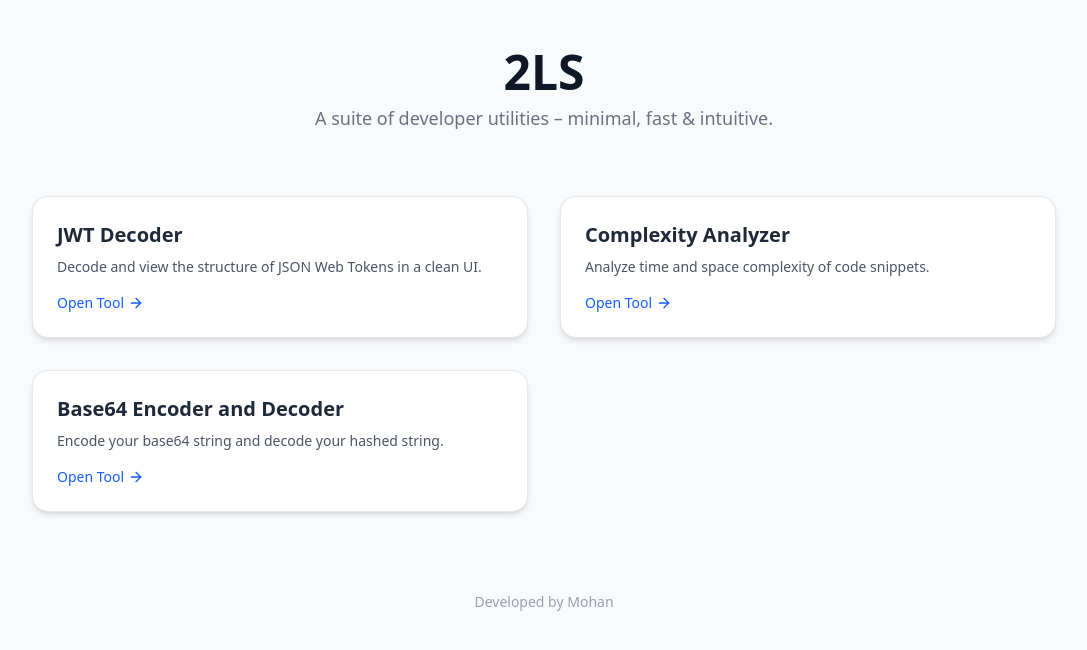
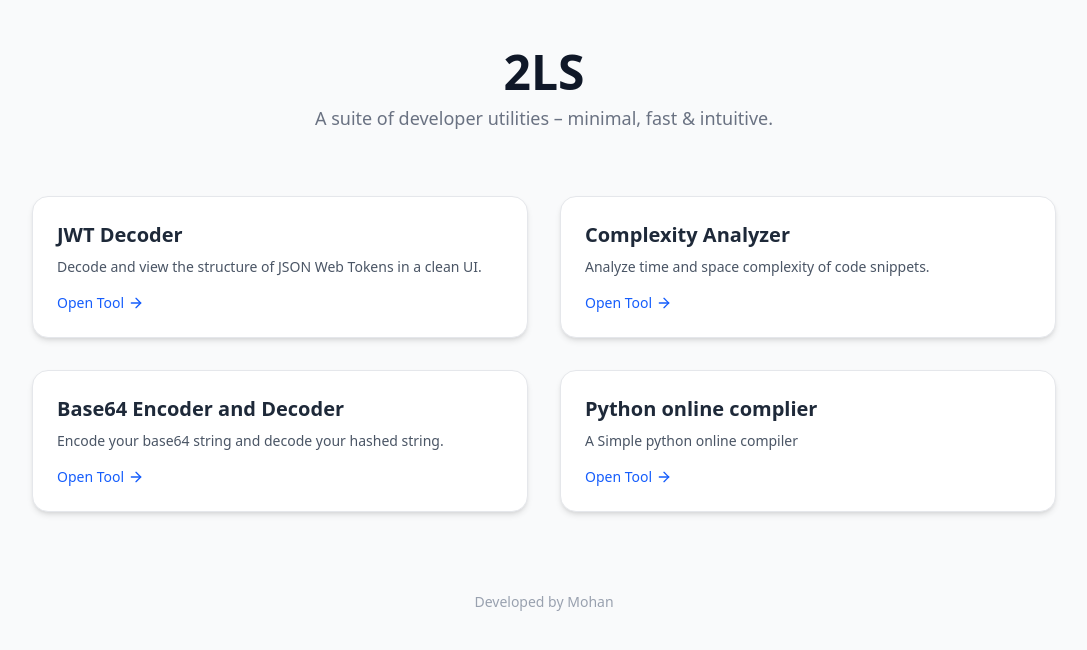
Before and after one commit to mohan-bee/2ls, a React (Vite) app in the folder client/: page / in a window 1280 px wide. Shown: the top 650 px of the page, without its empty margins (96-1183 px from the left). Built offline with nearby package versions, Linux system fonts and the light colour scheme; no server answers.

Commit message:
Some changes

```diff
--- a/client/src/pages/Home.jsx
+++ b/client/src/pages/Home.jsx
@@ -18,6 +18,11 @@ const tools = [
     name: 'Base64 Encoder and Decoder',
     description: 'Encode your base64 string and decode your hashed string.',
     link: '/base64',
+  },
+  {
+    name: 'Python online complier',
+    description: 'A Simple python online compiler',
+    link: '/python',
   },
   // Add more tools here as needed
 ];
```
